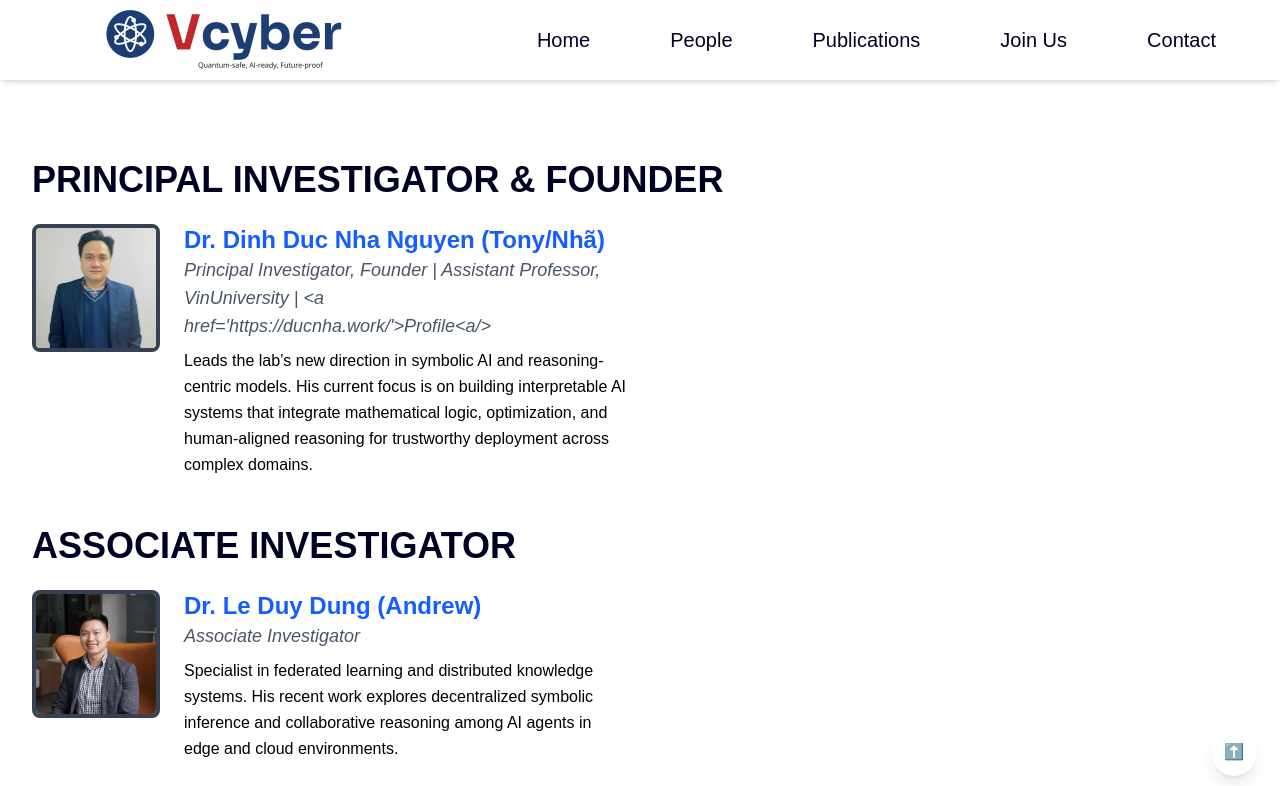
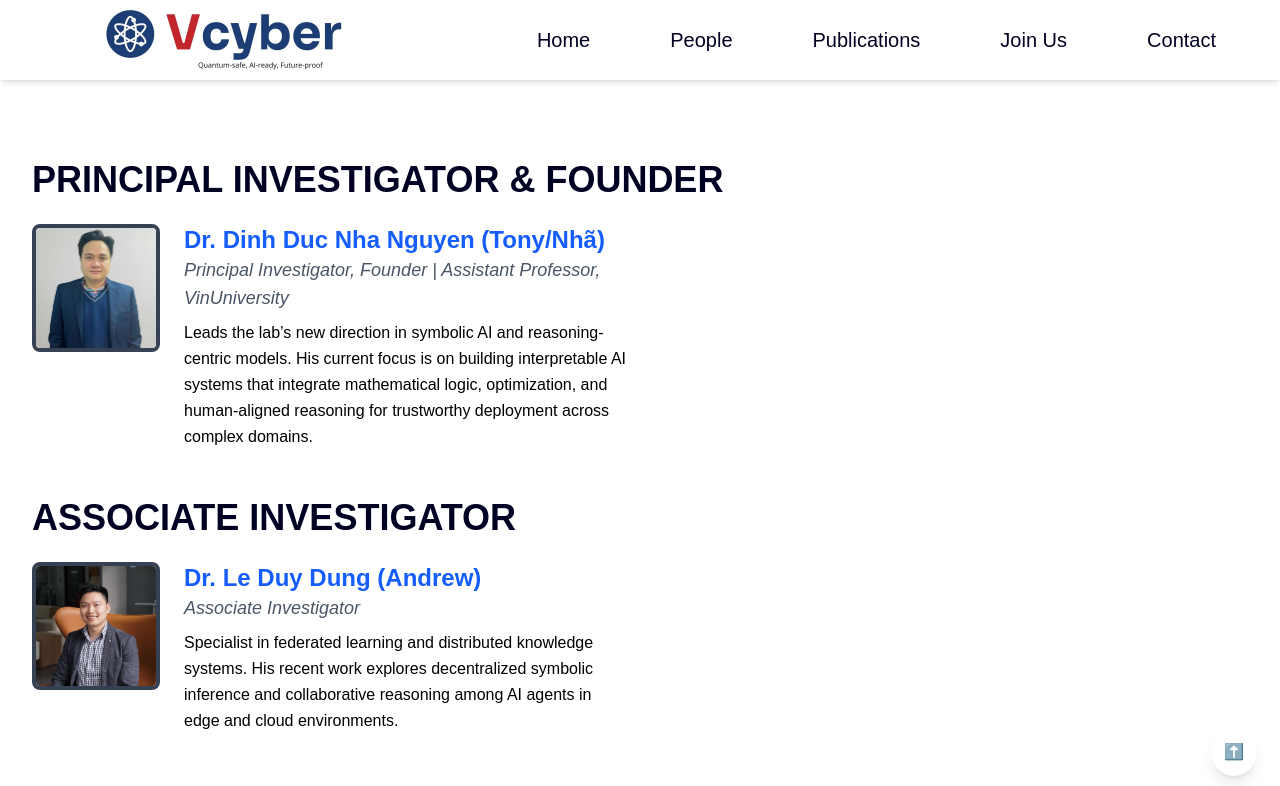
Before and after one commit to ducsssanh/lab-web, a Next.js app: page /people in a window 1280 px wide. Shown: the top 786 px of the page. Built offline with nearby package versions, Linux system fonts and the light colour scheme.

Commit message:
Update page.js
Nha update

```diff
--- a/src/app/people/page.js
+++ b/src/app/people/page.js
@@ -12,7 +12,8 @@ export default function PeoplePage() {
       members: [
         {
           name: "Dr. Dinh Duc Nha Nguyen (Tony/Nhã)",
-          role: "Principal Investigator, Founder | Assistant Professor, VinUniversity | <a href='https://ducnha.work/'>Profile<a/>",
+          role: "Principal Investigator, Founder | Assistant Professor, VinUniversity",
+          link: "https://ducnha.work/",
           img: "people/nha.jpg",
           about: "Leads the lab’s new direction in symbolic AI and reasoning-centric models. His current focus is on building interpretable AI systems that integrate mathematical logic, optimization, and human-aligned reasoning for trustworthy deployment across complex domains.",
         },
```
